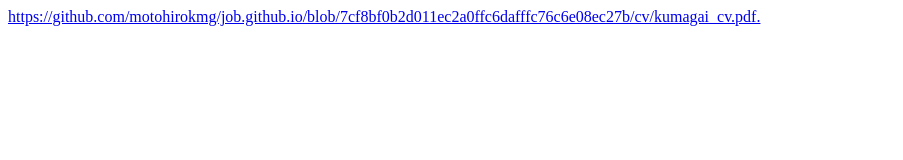
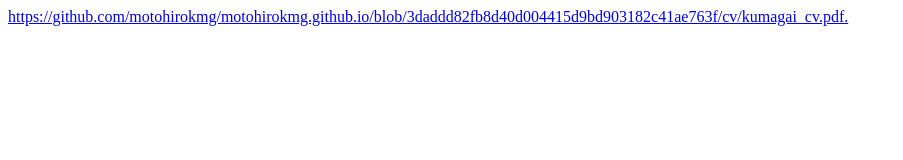
Before and after one commit to motohirokmg/motohirokmg.github.io, a plain HTML site: page index.html in a window 1280 px wide. Shown: the whole page, without its empty margins (0-903 px from the left). Drawn offline with Linux system fonts and the light colour scheme.

Commit message:
Update index.html

```diff
--- a/index.html
+++ b/index.html
@@ -1 +1 @@
-<a href="motohirokmg.github.io/cv/kumagai_cv.pdf" target="_blank">https://github.com/motohirokmg/job.github.io/blob/7cf8bf0b2d011ec2a0ffc6dafffc76c6e08ec27b/cv/kumagai_cv.pdf.</a>
+<a href="motohirokmg.github.io/cv/kumagai_cv.pdf" target="_blank">https://github.com/motohirokmg/motohirokmg.github.io/blob/3daddd82fb8d40d004415d9bd903182c41ae763f/cv/kumagai_cv.pdf.</a>
```
